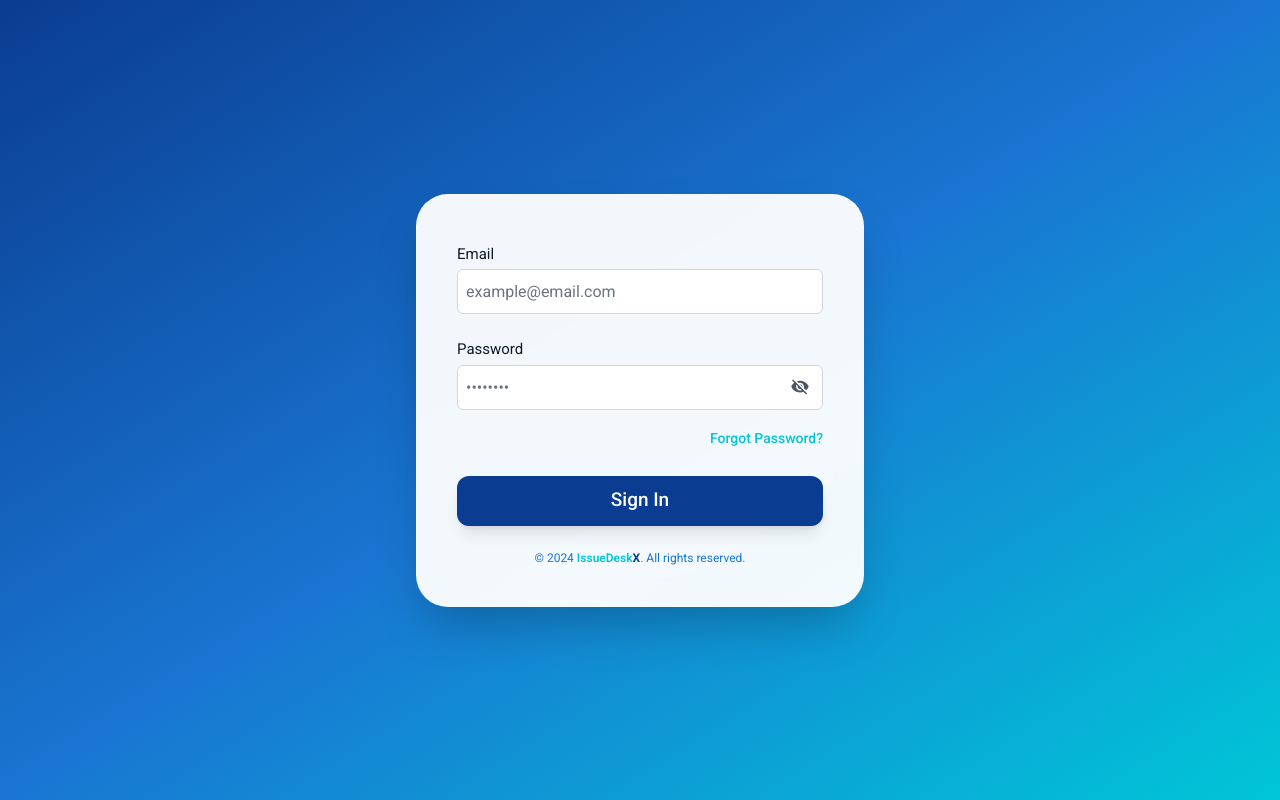
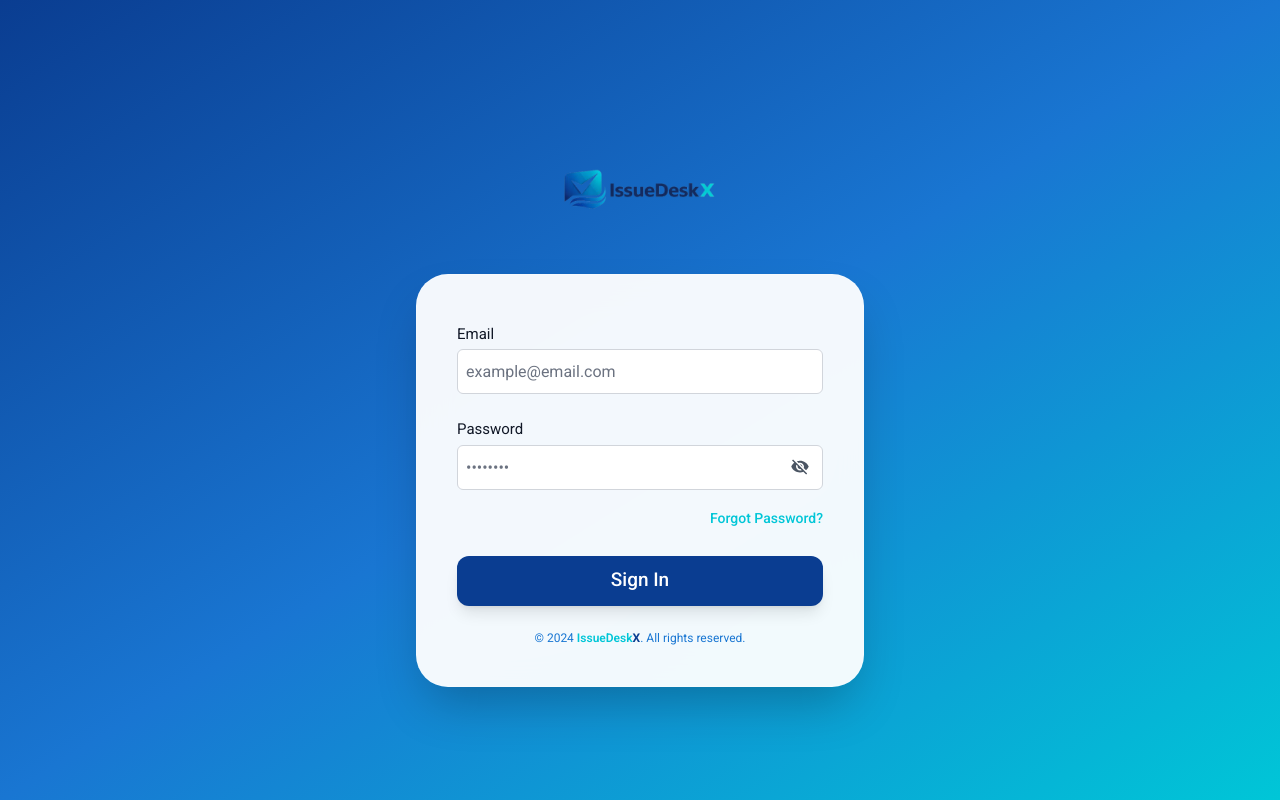
Before and after one commit to Devindin/Issue-Tracker, a React (Vite) app in the folder frontend/: page / in a window 1280 px wide. Built offline with nearby package versions, Linux system fonts and the light colour scheme.

Commit message:
Add logo to login page

```diff
--- a/frontend/src/Pages/Login.tsx
+++ b/frontend/src/Pages/Login.tsx
@@ -7,6 +7,7 @@ import { Link, useNavigate } from "react-router-dom";
 import Footer from "../Components/Footer";
 import { motion } from "framer-motion";
 import type { Variants } from "framer-motion";
+import Logo from "../assets/logo.png";
 
 interface LoginFormValues {
   email: string;
@@ -49,11 +50,14 @@ function Login(): React.JSX.Element {
       if (values.email && values.password) {
         // Store user data in localStorage (mock)
         localStorage.setItem("authToken", "mock-jwt-token");
-        localStorage.setItem("user", JSON.stringify({
-          id: 1,
-          name: "John Doe",
-          email: values.email
-        }));
+        localStorage.setItem(
+          "user",
+          JSON.stringify({
+            id: 1,
+            name: "John Doe",
+            email: values.email,
+          }),
+        );
 
         navigate("/dashboard");
       }
@@ -64,7 +68,8 @@ function Login(): React.JSX.Element {
   };
 
   return (
-    <div className="min-h-screen flex items-center justify-center bg-gradient-to-br from-[#0A3D91] via-[#1976D2] to-[#00C6D7]">
+    <div className="h-screen flex items-center justify-center bg-gradient-to-br from-[#0A3D91] via-[#1976D2] to-[#00C6D7] flex flex-col">
+      <img src={Logo} alt="Login Illustration" className="h-40 self-center" />
       <motion.div
         className="w-full max-w-md rounded-[32px] shadow-2xl overflow-hidden bg-white/95 dark:bg-gray-800/95 backdrop-blur-lg border border-white/20"
         initial={{ opacity: 0, scale: 0.95 }}
@@ -89,7 +94,6 @@ function Login(): React.JSX.Element {
             >
               {({ handleChange, values, errors, touched }) => (
                 <Form className="flex flex-col w-full max-w-md space-y-4">
-
                   <motion.div variants={itemVariants}>
                     <InputField
                       label="Email"
@@ -128,8 +132,6 @@ function Login(): React.JSX.Element {
                   <motion.div variants={itemVariants}>
                     <PrimaryButton label="Sign In" type="submit" />
                   </motion.div>
-
-
                 </Form>
               )}
             </Formik>
```
